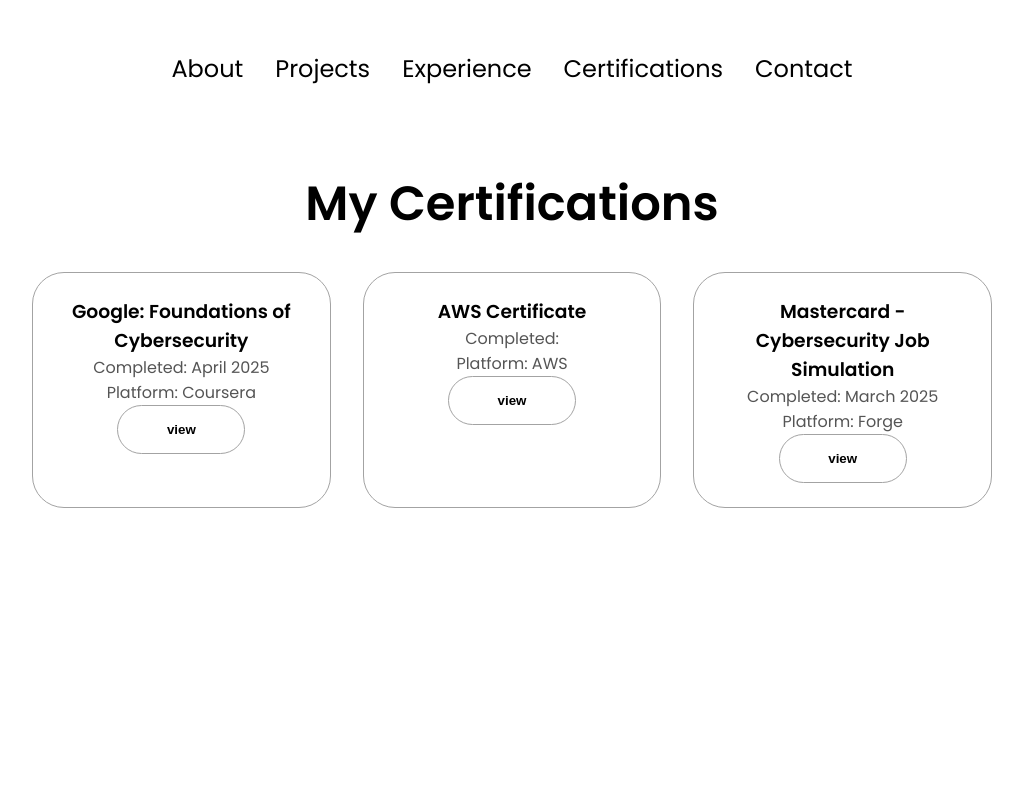
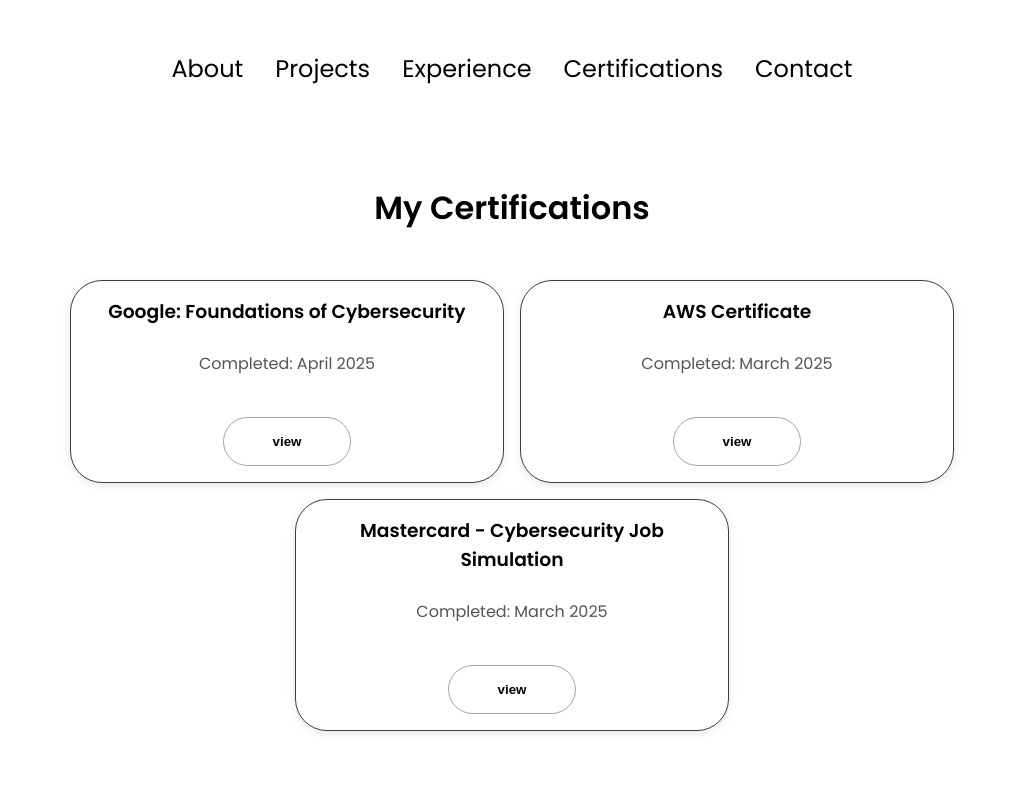
Before and after one commit to smuktha1/portfolio, a plain HTML site: page certifications.html in a window 1280 px wide. Shown: the top 800 px of the page, without its empty margins (128-1151 px from the left). Drawn offline with Linux system fonts and the light colour scheme.

Commit message:
final commit

```diff
--- a/certifications.html
+++ b/certifications.html
@@ -5,6 +5,57 @@
   <meta name="viewport" content="width=device-width, initial-scale=1.0"/>
   <title>Certifications</title>
   <link rel="stylesheet" href="style.css" />
+  <style>
+    /* Container for all certifications */
+.about-containers {
+  display: flex;
+  flex-wrap: wrap;
+  gap: 1rem;
+  justify-content: center;
+  padding: 1rem;
+}
+
+/* Each individual certification card */
+.details-container {
+  flex: 1 1 300px;
+  max-width: 400px;
+  border: 1px solid #ccc;
+  border-radius: 20;
+  padding: 1rem;
+  box-shadow: 0 2px 8px rgba(0,0,0,0.1);
+  border-color: rgb(62, 62, 62);
+  background-color: #fff;
+}
+
+/* Responsive typography & layout */
+.title {
+  text-align: center;
+  font-size: 2rem;
+  margin-top: 1rem;
+  margin-bottom: 1.5rem;
+}
+
+.btn-container {
+  display: flex;
+  justify-content: center;
+  margin-top: 1rem;
+}
+
+
+/* Responsive behavior */
+@media screen and (max-width: 768px) {
+  .about-containers {
+    flex-direction: column;
+    align-items: center;
+  }
+
+  .details-container {
+    width: 90%;
+  }
+}
+</style>
+
+
 </head>
 <body>
   <nav id="desktop-nav">
@@ -42,15 +93,19 @@
 
       <div class="details-container">
         <h3>Google: Foundations of Cybersecurity</h3>
-        <p>Completed: April 2025 <br />Platform: Coursera</p>
+        <br>
+        <p>Completed: April 2025</p>
+        <br>
         <div class="btn-container">
-            <button class="btn btn-color-2 project-btn" onclick="window.open('./assets/certifications/foundations of Cybersecurity.pdf/')">view</button>
+            <button class="btn btn-color-2 project-btn" onclick="window.open('./assets/certifications/foundationsCybersecurity.pdf')">view</button>
         </div>
       </div>
 
       <div class="details-container">
         <h3>AWS Certificate</h3>
-        <p>Completed: <br />Platform: AWS</p>
+        <br>
+        <p>Completed: March 2025</p>
+        <br>
         <div class="btn-container">
             <button class="btn btn-color-2 project-btn" onclick="window.open('./assets/certifications/AWS-cyberCertificate.pdf')">view</button>
         </div>
@@ -58,11 +113,14 @@
 
       <div class="details-container">
         <h3>Mastercard - Cybersecurity Job Simulation</h3>
-        <p>Completed: March 2025<br />Platform: Forge</p>
+        <br>
+        <p>Completed: March 2025 </p>
+        <br>
         <div class="btn-container">
             <button class="btn btn-color-2 project-btn" onclick="window.open('./assets/certifications/forage.pdf')">view</button>
         </div>
       </div>
+
     </div>
   </section>
   <footer>
--- a/style.css
+++ b/style.css
@@ -321,7 +321,7 @@ section {
 }
 
 .experience-sub-title {
-  color: rgb(85, 85, 85);
+  color: rgb(0, 0, 0);
   font-weight: 600;
   font-size: 1.75rem;
   margin-bottom: 2rem;
@@ -360,8 +360,8 @@ article .icon {
 }
 
 .color-container {
-  border-color: rgb(163, 163, 163);
-  background: rgb(250, 250, 250);
+  border-color: rgb(159, 159, 159);
+  background: rgba(255, 255, 255, 0.568);
 }
 
 .project-img {
```
Also changed, not shown: 2 other files.
